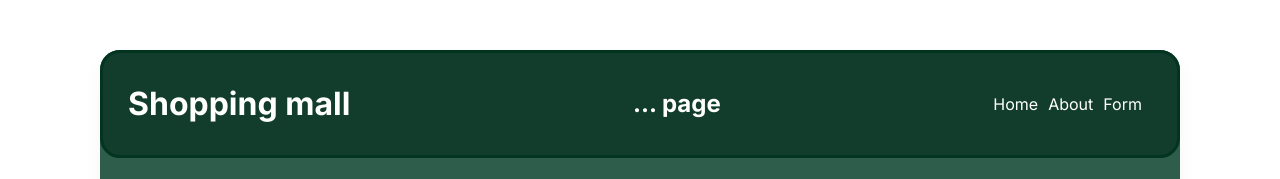
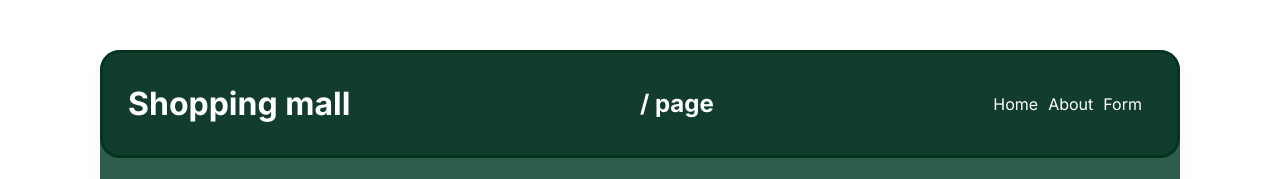
Before and after one commit to MarinaFando/react-app-2023-v2, a React (Vite) app: page / in a window 1280 px wide. Shown: the top 179 px of the page. Built offline with nearby package versions, Linux system fonts and the light colour scheme.

Commit message:
refactor: location logic

```diff
--- a/src/components/Header.tsx
+++ b/src/components/Header.tsx
@@ -1,13 +1,15 @@
-import React, { useState } from 'react';
+import React, { useEffect, useState } from 'react';
 import { Link } from 'react-router-dom';
+import { useLocation } from 'react-router-dom';
 import '../styles/Header.css';
 
 const Header = () => {
   const [path, setPath] = useState('...');
+  const location = useLocation();
 
-  const onLinkClick = (e) => {
-    setPath(e.target.pathname.slice(1) || 'home');
-  };
+  useEffect(() => {
+    setPath(location.pathname);
+  }, [location]);
 
   return (
     <header className="header">
@@ -16,13 +18,13 @@ const Header = () => {
       </Link>
       <h2>{`${path} page`}</h2>
       <nav className="header-links">
-        <Link className="header-link" to="/" onClick={onLinkClick}>
+        <Link className="header-link" to="/">
           Home
         </Link>
-        <Link className="header-link" to="/about" onClick={onLinkClick}>
+        <Link className="header-link" to="/about">
           About
         </Link>
-        <Link className="header-link" to="/form" onClick={onLinkClick}>
+        <Link className="header-link" to="/form">
           Form
         </Link>
       </nav>
```
